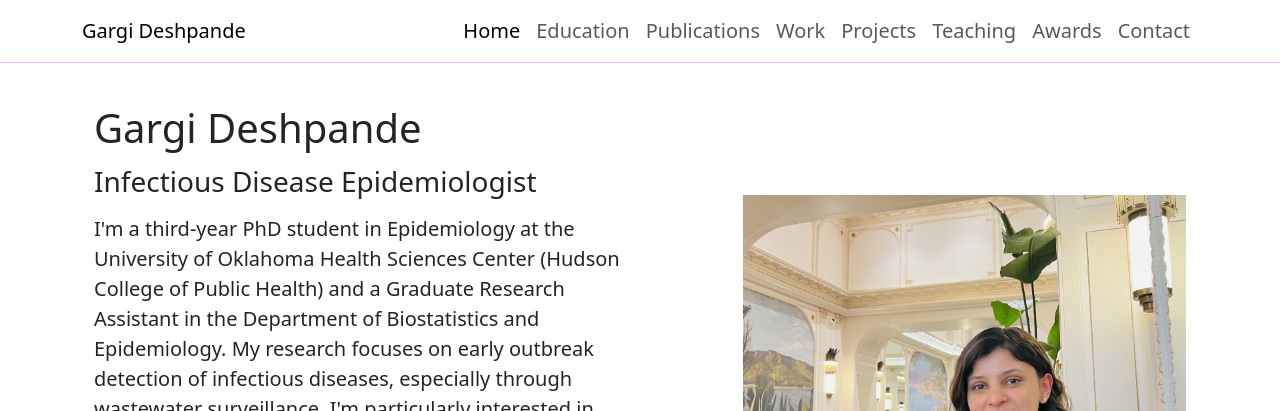
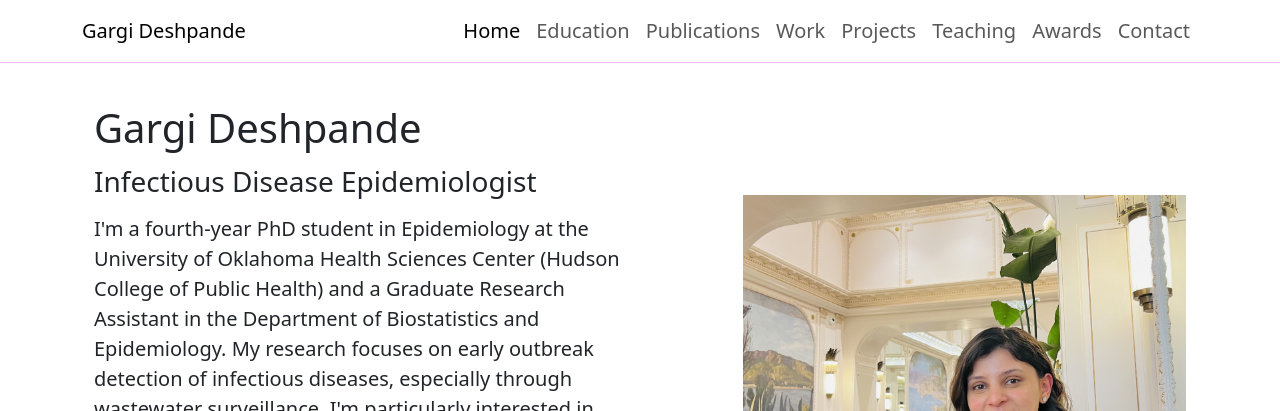
Before and after one commit to sohom070994/sohom070994.github.io, a Jekyll site: the page built from index.md, in a window 1280 px wide and 900 px high. Shown: the top 411 px of the window. Built offline with Jekyll 4.4.1, drawn with Linux system fonts in a browser that asks for light colours; some of the changed text lies outside the part shown.

Commit message:
updated year

```diff
--- a/_data/hometext.yml
+++ b/_data/hometext.yml
@@ -2,7 +2,7 @@ header:
   title: "Gargi Deshpande"
   sub_title: "Infectious Disease Epidemiologist"
   image: "/assets/images/IMG_6317.jpg"
-  text: "I'm a third-year PhD student in Epidemiology at the University of Oklahoma Health Sciences Center (Hudson College of Public Health) and a Graduate Research Assistant in the Department of Biostatistics and Epidemiology. My research focuses on early outbreak detection of infectious diseases, especially through wastewater surveillance. I'm particularly interested in how climate change, land use, and human-animal interactions drive the emergence of vector-borne diseases. Most recently, my work has explored the determinants of tick- and mosquito-borne illnesses in the U.S. using a One Health approach."
+  text: "I'm a fourth-year PhD student in Epidemiology at the University of Oklahoma Health Sciences Center (Hudson College of Public Health) and a Graduate Research Assistant in the Department of Biostatistics and Epidemiology. My research focuses on early outbreak detection of infectious diseases, especially through wastewater surveillance. I'm particularly interested in how climate change, land use, and human-animal interactions drive the emergence of vector-borne diseases. Most recently, my work has explored the determinants of tick- and mosquito-borne illnesses in the U.S. using a One Health approach."
   buttons:
     - text: "Get In Touch"
       url: "#contact"
```
